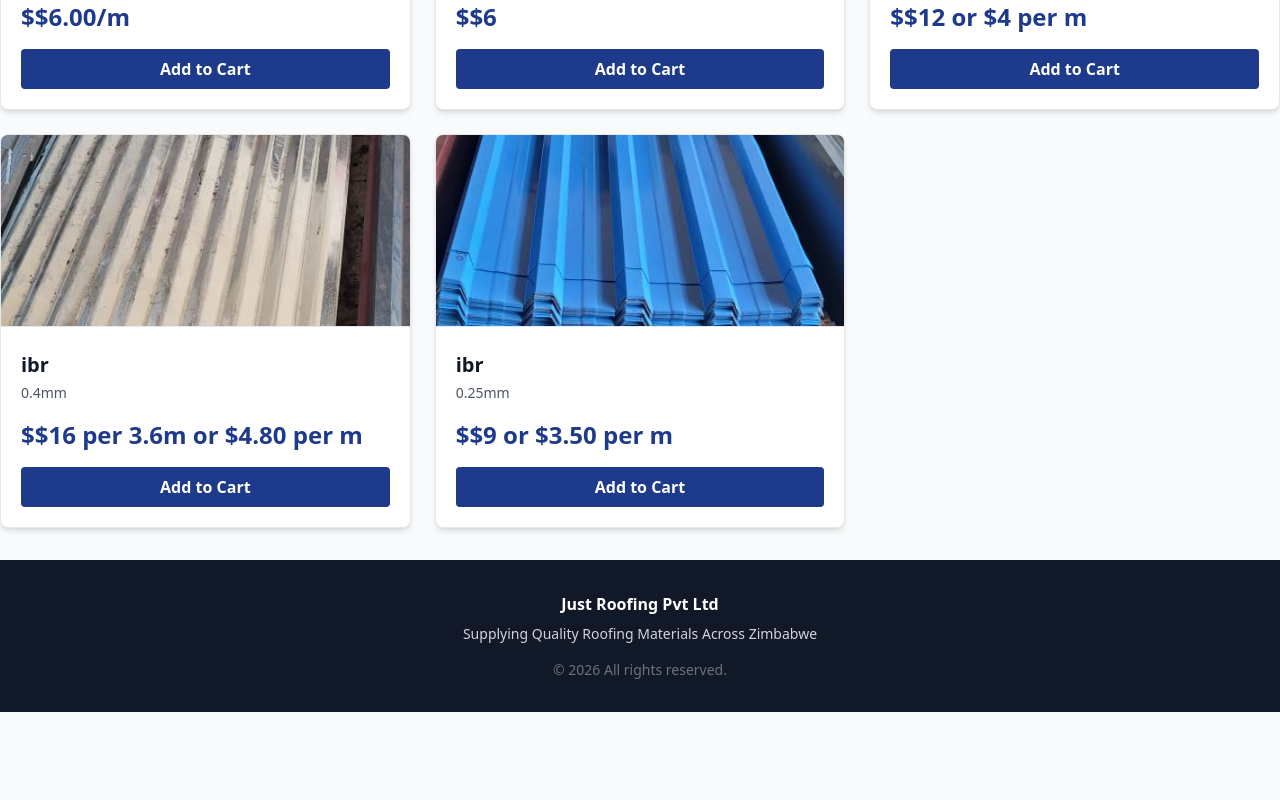
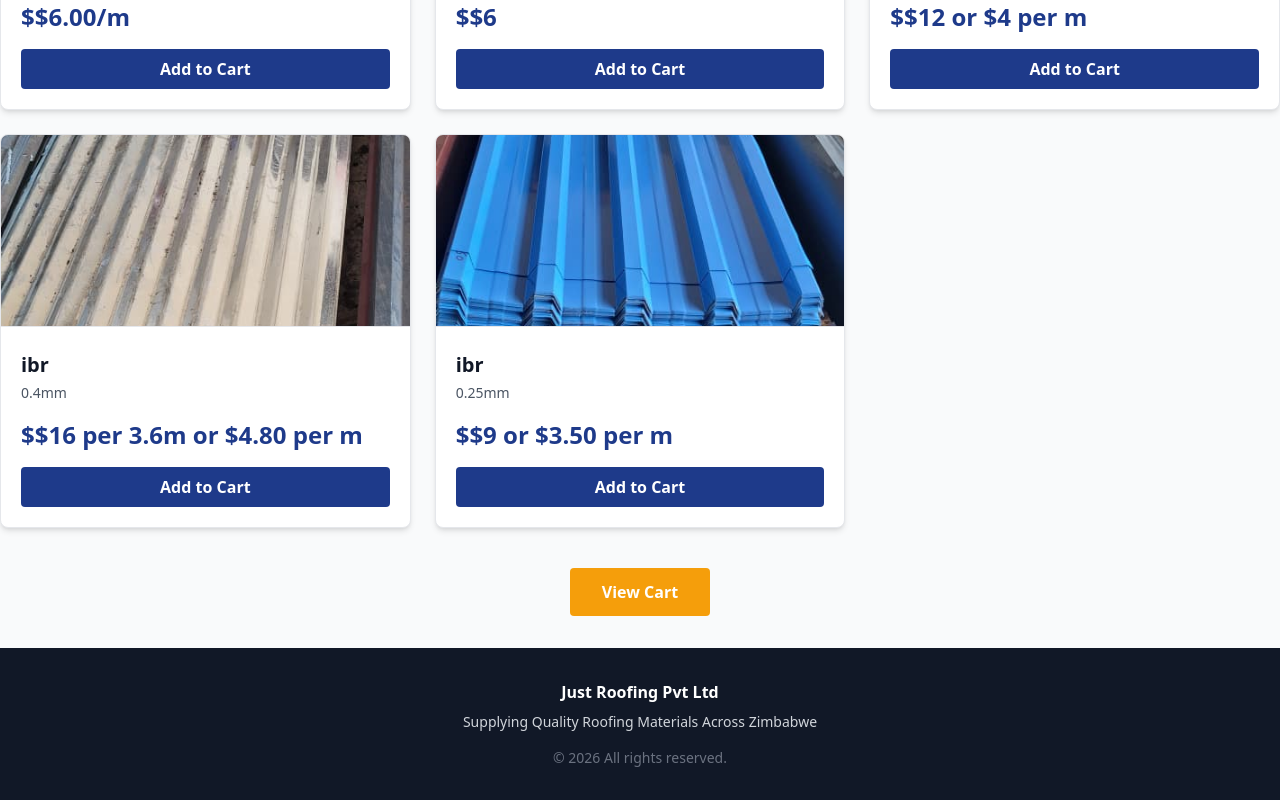
Before and after one commit to TadaisheChibondo/Just_Roofing, a React (Vite) app in the folder frontend/: page /catalog in a window 1280 px wide. Shown: the part 2539-3339 px from the top of the page. Before the commit the page ends 3251 px from the top, so only its background shows below. Built offline with nearby package versions, Linux system fonts and the light colour scheme.

Commit message:
added analytics

```diff
--- a/frontend/package.json
+++ b/frontend/package.json
@@ -10,6 +10,7 @@
     "preview": "vite preview"
   },
   "dependencies": {
+    "@vercel/analytics": "^2.0.1",
     "axios": "^1.18.1",
     "framer-motion": "^12.43.0",
     "lucide-react": "^1.28.0",
--- a/frontend/src/main.jsx
+++ b/frontend/src/main.jsx
@@ -1,3 +1,4 @@
+import { Analytics } from "@vercel/analytics/react";
 import React from "react";
 import ReactDOM from "react-dom/client";
 import App from "./App.jsx";
@@ -6,5 +7,6 @@ import "./index.css"; // <-- THIS IS THE CRITICAL LINE
 ReactDOM.createRoot(document.getElementById("root")).render(
   <React.StrictMode>
     <App />
+    <Analytics />
   </React.StrictMode>,
 );
--- a/frontend/src/pages/Catalog.jsx
+++ b/frontend/src/pages/Catalog.jsx
@@ -1,4 +1,5 @@
 import { useState } from "react";
+import { Link } from "react-router-dom";
 import { catalogData } from "../data"; // Adjust this path if your data.js is in a different folder
 import { useCart } from "../CartContext"; // Adjust this path to wherever you place CartContext.jsx
 
@@ -120,6 +121,15 @@ export default function Catalog() {
         })}
       </div>
 
+      <div className="mt-10 flex justify-center">
+        <Link
+          to="/quote"
+          className="bg-brand-accent hover:bg-yellow-600 text-white font-bold py-3 px-8 rounded transition-colors"
+        >
+          View Cart
+        </Link>
+      </div>
+
       {/* Lightbox Modal for viewing the full product image */}
       {lightboxImage && (
         <div
```
Also changed, not shown: 1 other file (tests, documents, lock files or other folders).
